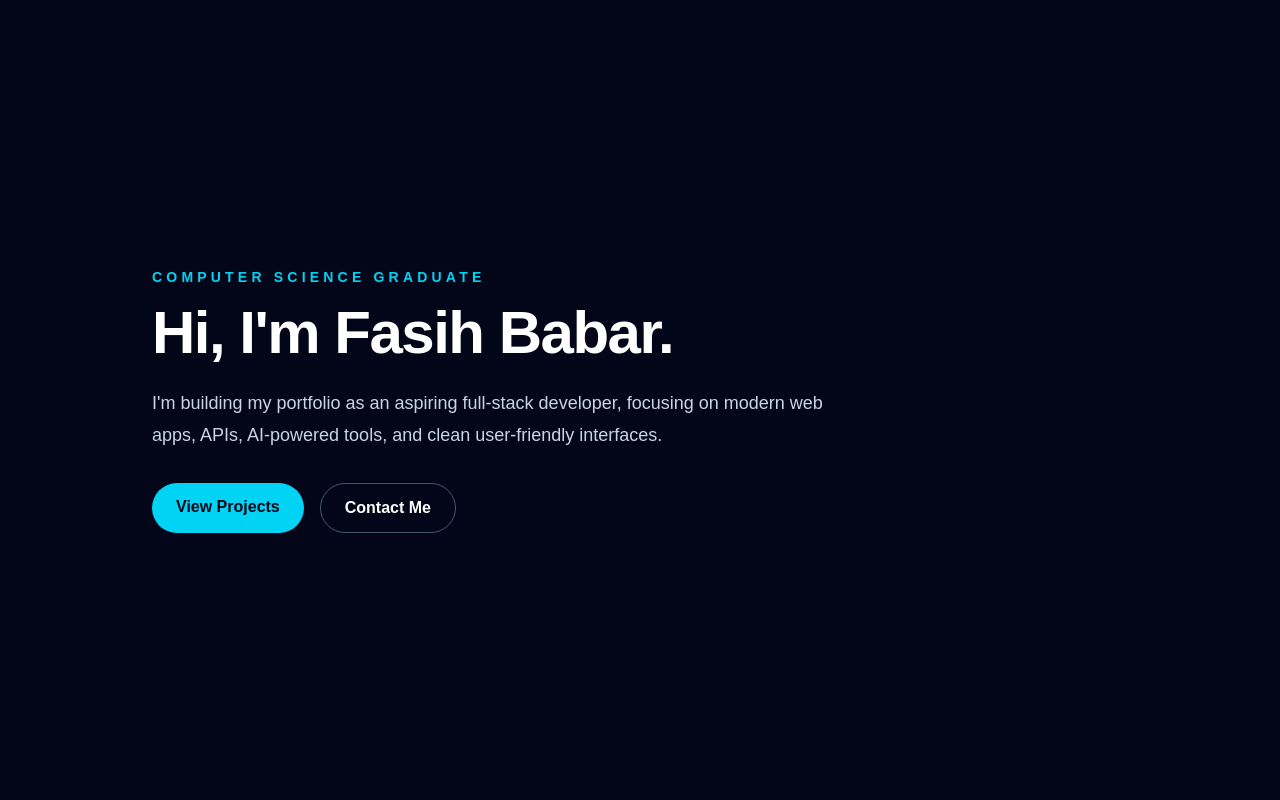
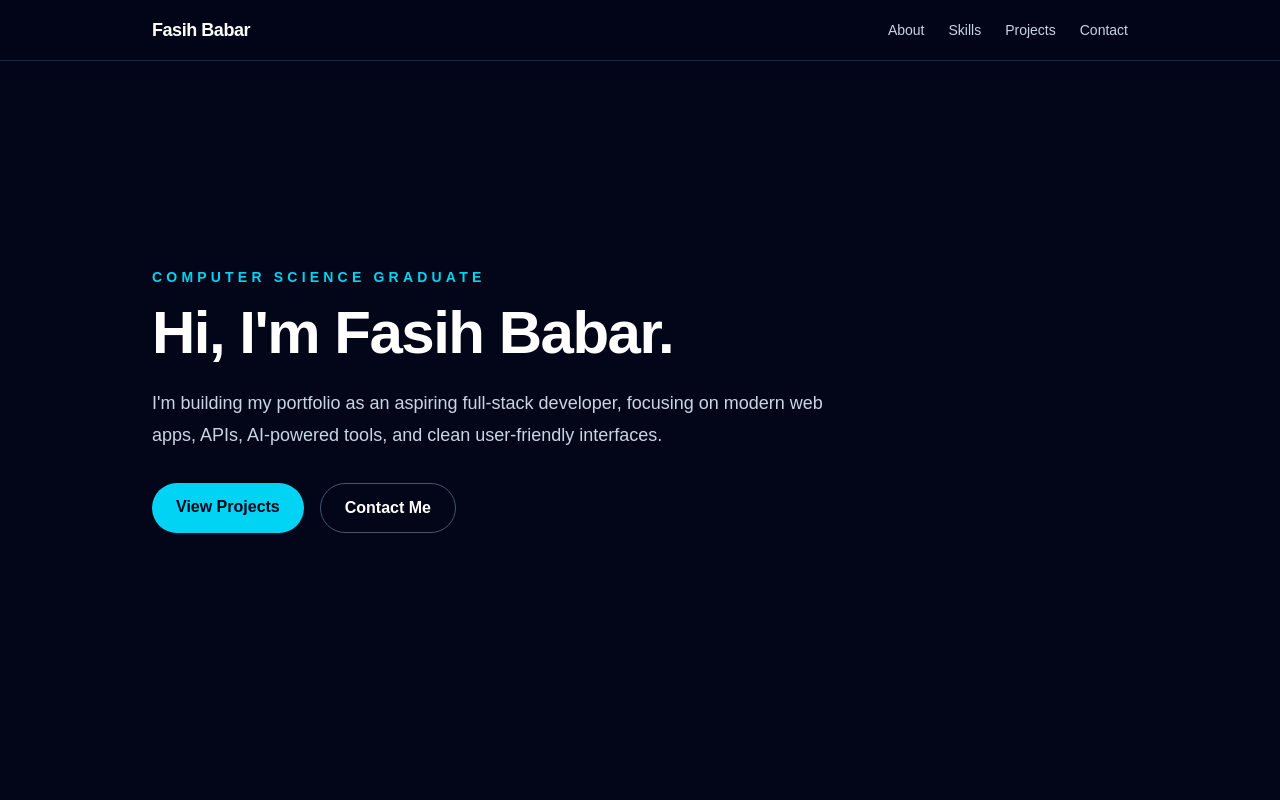
Before and after one commit to fasihbabar123/my-portfolio, a Next.js app: page / in a window 1280 px wide. Shown: the top 800 px of the page. Built offline with nearby package versions, Linux system fonts and the light colour scheme.

Commit message:
Update page.tsx
navigation bar added to my-portfolio

```diff
--- a/app/page.tsx
+++ b/app/page.tsx
@@ -33,6 +33,28 @@ const projects = [
 export default function Home() {
   return (
     <main className="min-h-screen bg-slate-950 text-white">
+            <header className="fixed top-0 z-50 w-full border-b border-slate-800 bg-slate-950/90 backdrop-blur">
+        <nav className="mx-auto flex max-w-5xl items-center justify-between px-6 py-4">
+          <a href="#" className="text-lg font-bold tracking-tight">
+            Fasih Babar
+          </a>
+
+          <div className="hidden gap-6 text-sm text-slate-300 sm:flex">
+            <a href="#about" className="transition hover:text-cyan-400">
+              About
+            </a>
+            <a href="#skills" className="transition hover:text-cyan-400">
+              Skills
+            </a>
+            <a href="#projects" className="transition hover:text-cyan-400">
+              Projects
+            </a>
+            <a href="#contact" className="transition hover:text-cyan-400">
+              Contact
+            </a>
+          </div>
+        </nav>
+      </header>
       <section className="mx-auto flex min-h-screen max-w-5xl flex-col justify-center px-6 py-20">
         <p className="mb-4 text-sm font-semibold uppercase tracking-[0.3em] text-cyan-400">
           Computer Science Graduate
```
